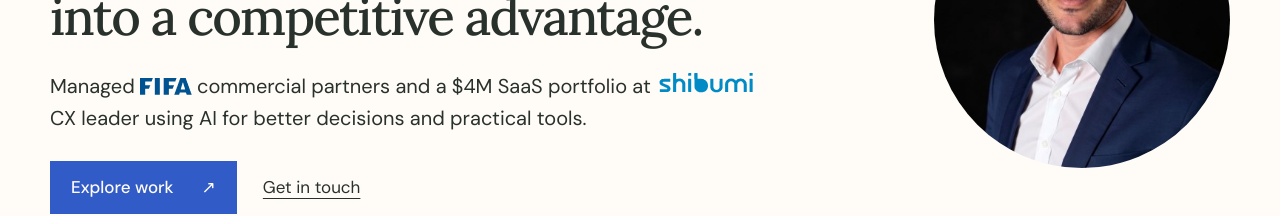
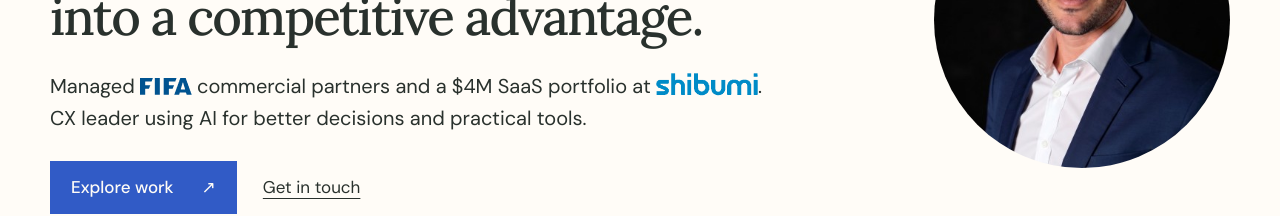
Before and after one commit to raf0x/rlemor.com, a Next.js app: page / in a window 1280 px wide. Shown: the part 347-563 px from the top of the page. Built offline with nearby package versions, Linux system fonts and the light colour scheme.

Commit message:
Fix Shibumi hero wordmark and punctuation
* Use original Shibumi logo artwork and add closing period

* Match Shibumi logo intrinsic aspect ratio for correct rendering

```diff
--- a/app/page.tsx
+++ b/app/page.tsx
@@ -42,11 +42,11 @@ export default function Home() {
                 commercial partners and a $4M SaaS portfolio at{" "}
                 <Image
                   className={styles.shibumiHeroLogo}
-                  src="/brands/shibumi-employer.svg"
+                  src="/brands/shibumi-employer.png"
                   alt="Shibumi"
-                  width={400}
-                  height={100}
-                />
+                  width={370}
+                  height={81}
+                />.
               </span>
               <span className={styles.heroCopySecondLine}>
                 CX leader using AI for better decisions and practical tools.
```
